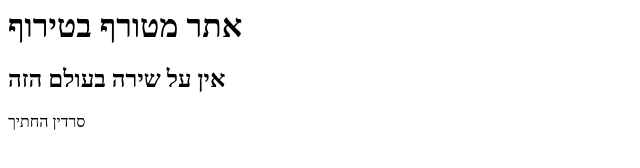
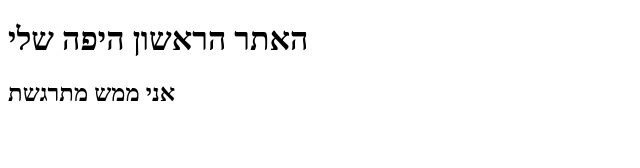
Before and after one commit to taliaweisss/shira1, a plain HTML site: page index.html in a window 1280 px wide. Shown: the whole page, without its empty margins (0-640 px from the left). Drawn offline with Linux system fonts and the light colour scheme.

Commit message:
added basic tag

```diff
--- a/index.html
+++ b/index.html
@@ -1,3 +1,12 @@
-<h1>     אתר מטורף בטירוף      </h1>
-<h2> אין על שירה בעולם הזה</h2>
-סרדין החתיך
+<!DOCTYPE html>
+<html lang="en">
+<head>
+    <meta charset="UTF-8">
+    <meta name="viewport" content="width=, initial-scale=1.0">
+    <title>Document</title>
+</head>
+<body>
+    <h1>האתר הראשון היפה שלי</h1>
+    <h2> אני ממש מתרגשת</h2>
+</body>
+</html>
```
